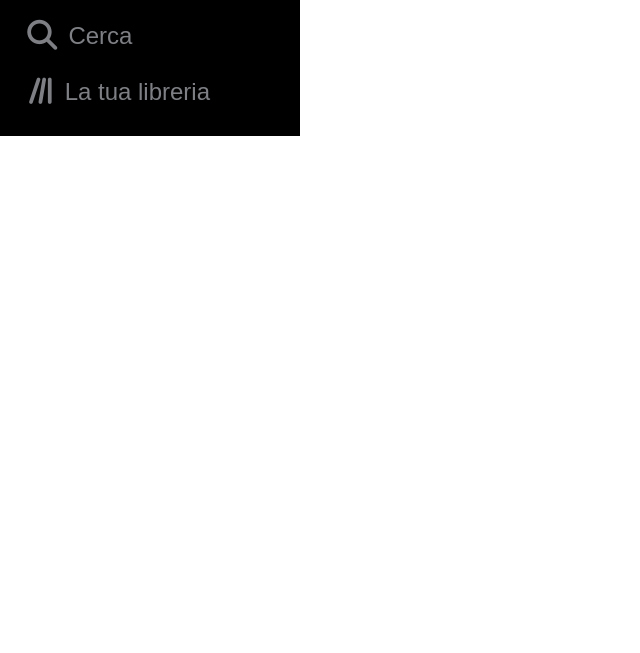
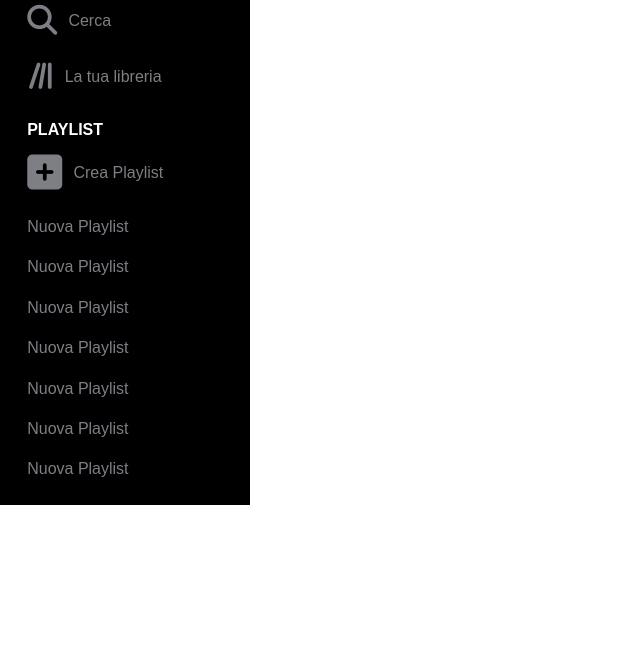
Before and after one commit to Sofia-Citrini/html-css-spotifyweb, a plain HTML site: page index.html in a window 1280 px wide. Shown: the part 147-800 px from the top of the page, without its empty margins (0-640 px from the left). Drawn offline with Linux system fonts and the light colour scheme.

Commit message:
add middle-sidebar

```diff
--- a/css/style-media.css
+++ b/css/style-media.css
@@ -1,13 +1,11 @@
 @media screen and (min-width: 568px) {
     .sidebar {
-        width: 300px;
+        width: 250px;
         padding: 1rem;
     }
 
     .sidebar-list a {
         justify-content: start;
-        font-size: 1.5rem;
-        text-decoration: none;
     }
 
     .logo-small {
@@ -16,7 +14,7 @@
 
     .logo-large {
         display: block;
-        width: 200px;
+        width: 150px;
     }
 
     .sidebar-list .list-text{
@@ -24,6 +22,23 @@
     }
 
     .sidebar-list .list-icon {
+        padding-right: .7rem;
+    }
+
+    .middle-sidebar .playlist {
+        display: block;
+    }
+
+    .playlist a {
+        display: inline-block;
+        color: var(--color-tertiary);
+        padding: .7rem;
+        display: flex;
+        align-items: center;
+    }
+
+    .playlist-icon {
+        font-size: 40px;
         padding-right: .7rem;
     }
 }
--- a/css/style.css
+++ b/css/style.css
@@ -18,16 +18,31 @@ body {
     flex-direction: column;
 }
 
+h4 {
+    color: white;
+    padding-left: .7rem;
+}
+
+ul {
+    list-style: none;
+}
+
+a {
+    text-decoration: none;
+}
+
 .img-block {
     width: 100%;
     display: block;
 }
 
+/* TOP-CONTAINER */
 .top-container {
     flex-grow:1;
     display: flex;
 }
 
+/* sidebar */
 .sidebar {
     background-color: black;
     width: 70px;
@@ -48,10 +63,6 @@ body {
     display: none;
 }
 
-.sidebar-list {
-    list-style: none;
-}
-
 .sidebar-list a {
     color:var(--color-tertiary);
     display: flex;
@@ -69,19 +80,27 @@ body {
 }
 
 .middle-sidebar {
+    padding-top: 1rem;
     flex-grow: 1;
     overflow: auto;
+}
+
+.middle-sidebar .playlist {
+    display: none;
 }
 
 .bottom-sidebar {
     flex-shrink: 0;
 }
 
+/* main-content */
 .main-content {
     background-color: var(--color-primary);
     flex-grow: 1;
 }
 
+
+/* BOTTOM-CONTAINER */
 .bottom-container {
     background-color: var(--color-secondary);
     flex-shrink:0;
--- a/index.html
+++ b/index.html
@@ -43,7 +43,26 @@
                         </li>
                     </ul>
                 </div>
-                <div class="middle-sidebar"></div>
+                <div class="middle-sidebar">
+                    <div class="playlist">
+                        <h4>PLAYLIST</h4>
+                        <ul>
+                            <li>
+                                <a href="#">
+                                    <div class="playlist-icon"><i class="fa-solid fa-square-plus"></i></div>
+                                    <div>Crea Playlist</div>
+                                </a>
+                            </li>
+                            <li><a href="#">Nuova Playlist</a></li>
+                            <li><a href="#">Nuova Playlist</a></li>
+                            <li><a href="#">Nuova Playlist</a></li>
+                            <li><a href="#">Nuova Playlist</a></li>
+                            <li><a href="#">Nuova Playlist</a></li>
+                            <li><a href="#">Nuova Playlist</a></li>
+                            <li><a href="#">Nuova Playlist</a></li>
+                        </ul>
+                    </div>
+                </div>
                 <div class="bottom-sidebar"></div>
             </div>
             <div class="main-content"></div>
```
